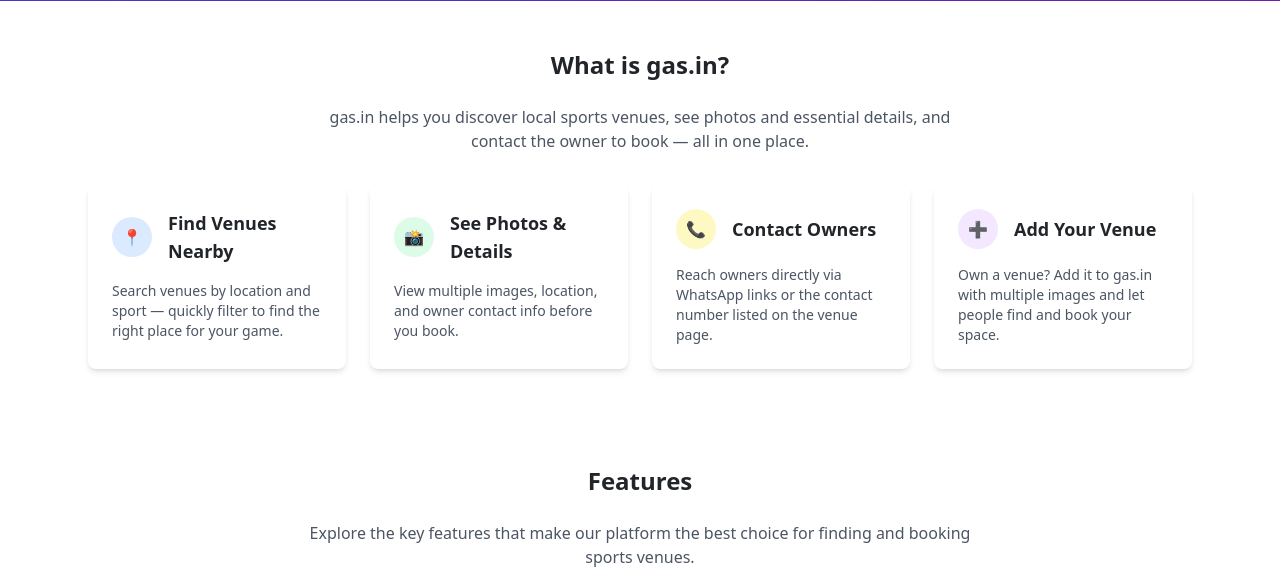
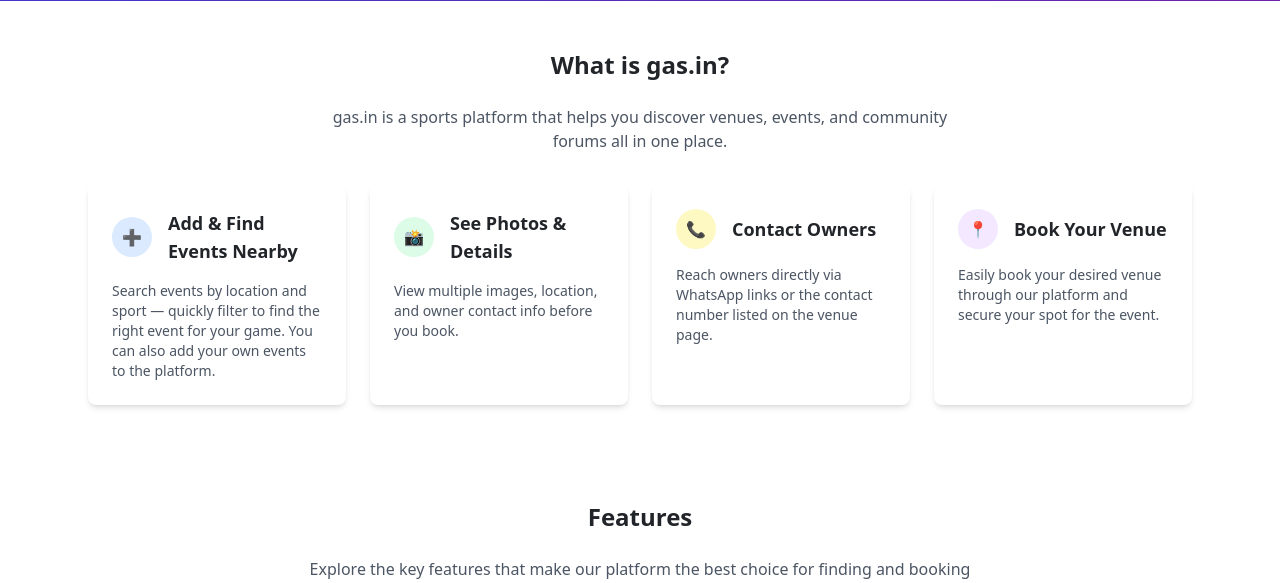
Before and after one commit to PBP-D-07/gas-in, a Django app: page / in a window 1280 px wide. Shown: the part 799-1382 px from the top of the page. Run offline with Django 5.2, Linux system fonts and the light colour scheme; some libraries are stand-ins or nearby versions.

Commit message:
style: home page

```diff
--- a/apps/main/templates/main.html
+++ b/apps/main/templates/main.html
@@ -22,15 +22,15 @@
     <section id="about" class="py-12" style="scroll-margin-top: 4rem;">
         <div class="max-w-6xl mx-auto px-6">
             <h2 class="text-2xl font-bold text-center mb-6">What is gas.in?</h2>
-            <p class="text-center text-gray-600 mb-8 max-w-2xl mx-auto">gas.in helps you discover local sports venues, see photos and essential details, and contact the owner to book — all in one place.</p>
+            <p class="text-center text-gray-600 mb-8 max-w-2xl mx-auto">gas.in is a sports platform that helps you discover venues, events, and community forums all in one place.</p>
 
             <div class="grid grid-cols-1 sm:grid-cols-2 lg:grid-cols-4 gap-6">
                 <div class="bg-white p-6 rounded-lg shadow-md hover:shadow-lg transition-all duration-300">
                     <div class="flex items-center gap-3 mb-3">
-                        <div class="min-w-10 h-10 flex items-center justify-center rounded-full bg-blue-100 text-blue-700">📍</div>
-                        <h3 class="text-lg font-semibold">Find Venues Nearby</h3>
+                        <div class="min-w-10 h-10 flex items-center justify-center rounded-full bg-blue-100 text-blue-700">➕</div>
+                        <h3 class="text-lg font-semibold">Add & Find Events Nearby</h3>
                     </div>
-                    <p class="text-gray-600 text-sm">Search venues by location and sport — quickly filter to find the right place for your game.</p>
+                    <p class="text-gray-600 text-sm">Search events by location and sport — quickly filter to find the right event for your game. You can also add your own events to the platform.</p>
                 </div>
 
                 <div class="bg-white p-6 rounded-lg shadow-md hover:shadow-lg transition-all duration-300">
@@ -51,10 +51,10 @@
 
                 <div class="bg-white p-6 rounded-lg shadow-md hover:shadow-lg transition-all duration-300">
                     <div class="flex items-center gap-3 mb-3">
-                        <div class="min-w-10 h-10 flex items-center justify-center rounded-full bg-purple-100 text-purple-700">➕</div>
-                        <h3 class="text-lg font-semibold">Add Your Venue</h3>
+                        <div class="min-w-10 h-10 flex items-center justify-center rounded-full bg-purple-100 text-purple-700">📍</div>
+                        <h3 class="text-lg font-semibold">Book Your Venue</h3>
                     </div>
-                    <p class="text-gray-600 text-sm">Own a venue? Add it to gas.in with multiple images and let people find and book your space.</p>
+                    <p class="text-gray-600 text-sm">Easily book your desired venue through our platform and secure your spot for the event.</p>
                 </div>
             </div>
         </div>
```
